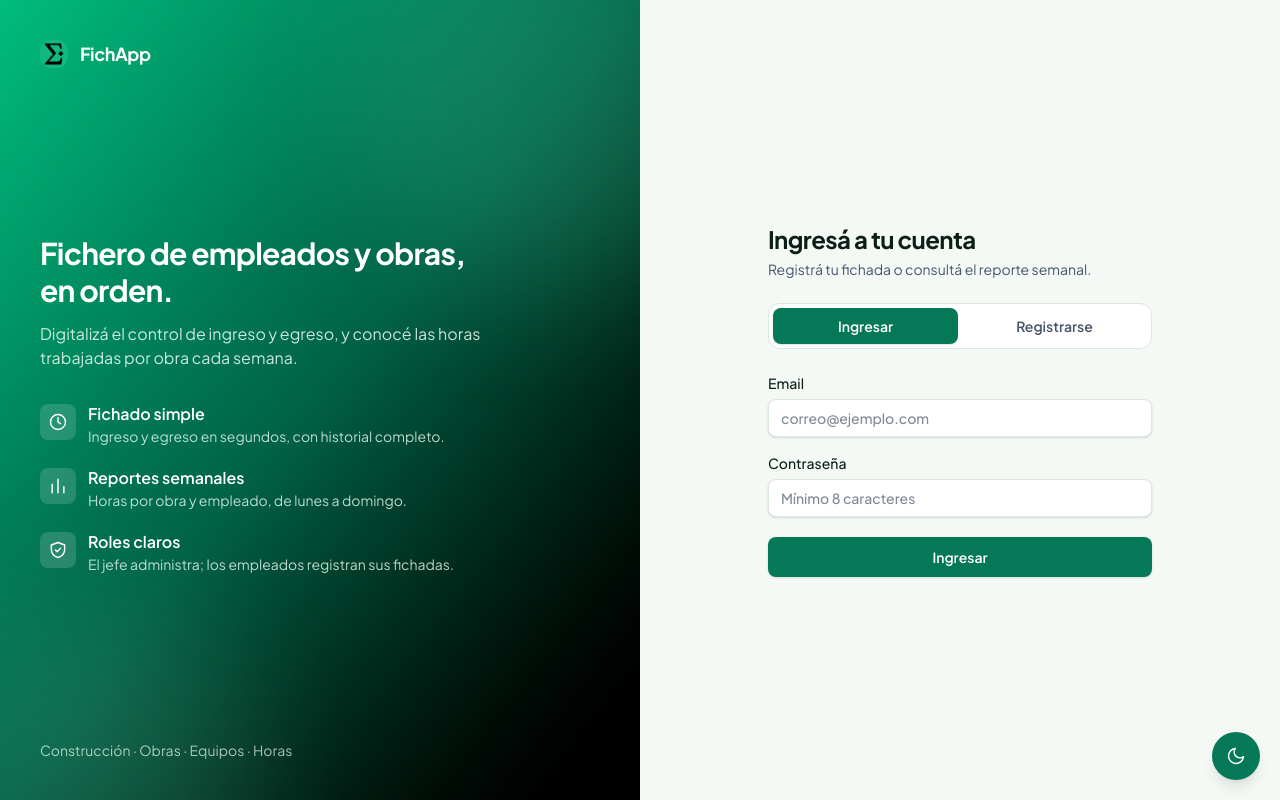
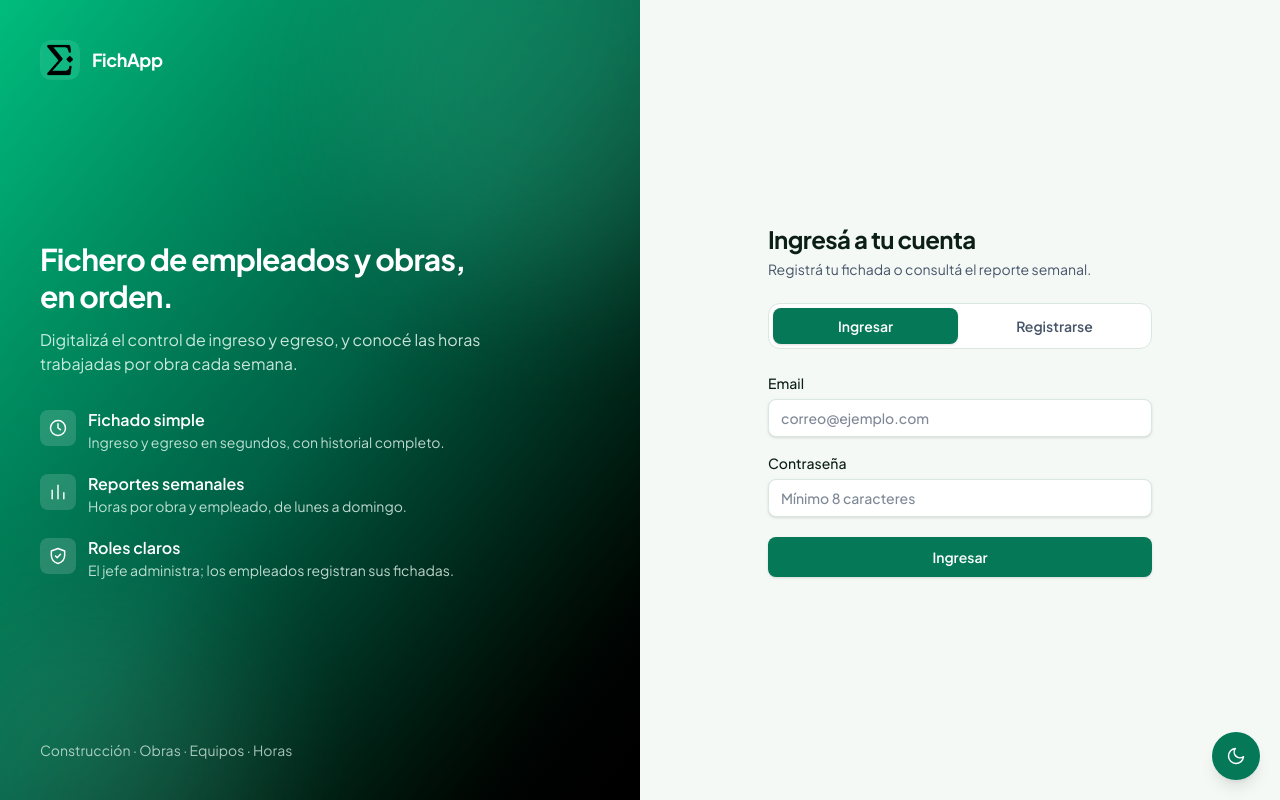
Before and after one commit to arielodasso/fichapp, a Next.js app: page /login in a window 1280 px wide. Built offline with nearby package versions, Linux system fonts and the light colour scheme.

Commit message:
Revert "Achicar el isologo a 28x28px en login, registro y header (consistencia)"
This reverts commit 4fe9cef2871f51eb16478755f943def9404cb7ca.

```diff
--- a/app/(auth)/login/login-screen.tsx
+++ b/app/(auth)/login/login-screen.tsx
@@ -104,9 +104,9 @@ export function LoginScreen() {
           <Image
             src="/logo-fichapp.png"
             alt="FichApp"
-            width={28}
-            height={28}
-            className="h-7 w-7 rounded-xl bg-white/10"
+            width={40}
+            height={40}
+            className="h-10 w-10 rounded-xl bg-white/10"
           />
           <span className="text-lg font-bold tracking-tight">FichApp</span>
         </div>
@@ -146,9 +146,9 @@ export function LoginScreen() {
             <Image
               src="/logo-fichapp.png"
               alt="FichApp"
-              width={28}
-              height={28}
-              className="h-7 w-7 rounded-xl"
+              width={36}
+              height={36}
+              className="h-9 w-9 rounded-xl"
             />
             <span className="text-lg font-bold tracking-tight text-foreground">
               FichApp
--- a/app/(auth)/registro/registro-screen.tsx
+++ b/app/(auth)/registro/registro-screen.tsx
@@ -70,9 +70,9 @@ export function RegistroScreen({
           <Image
             src="/logo-fichapp.png"
             alt="FichApp"
-            width={28}
-            height={28}
-            className="h-7 w-7 rounded-xl"
+            width={36}
+            height={36}
+            className="h-9 w-9 rounded-xl"
           />
           <span className="text-lg font-bold tracking-tight text-foreground">
             FichApp
```
